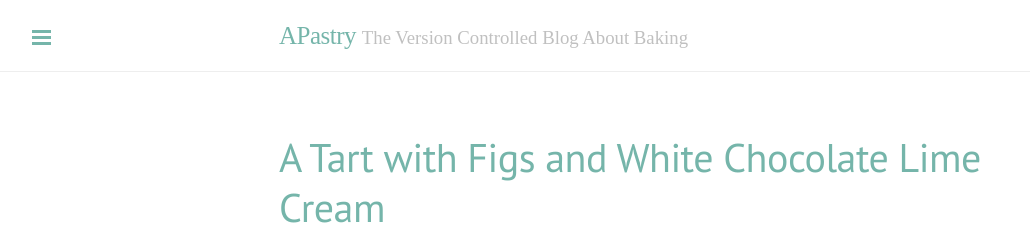
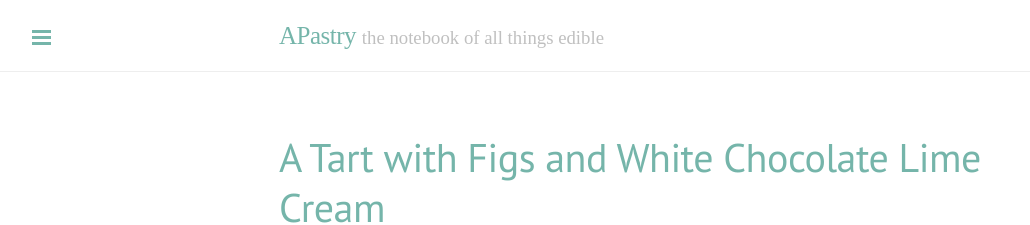
Before and after one commit to apastry/apastry.github.io, a Jekyll site: the page built from index.html, in a window 1280 px wide and 900 px high. Shown: the top 225 px of the window, without its empty margins (1-1031 px from the left). Built offline with Jekyll 4.4.1, drawn with Linux system fonts in a browser that asks for light colours; the list of posts is cut into pages by our own code.

Commit message:
Changed tagline and removed empty page.

```diff
--- a/_config.yml
+++ b/_config.yml
@@ -9,7 +9,7 @@ permalink:        pretty
 
 # Setup
 title:            APastry
-tagline:          'The Version Controlled Blog About Baking'
+tagline:          'the notebook of all things edible'
 description:      ''
 url:              http://apastry.github.io
 
```
Also changed, not shown: about.md (deleted, +0 -4 lines).
